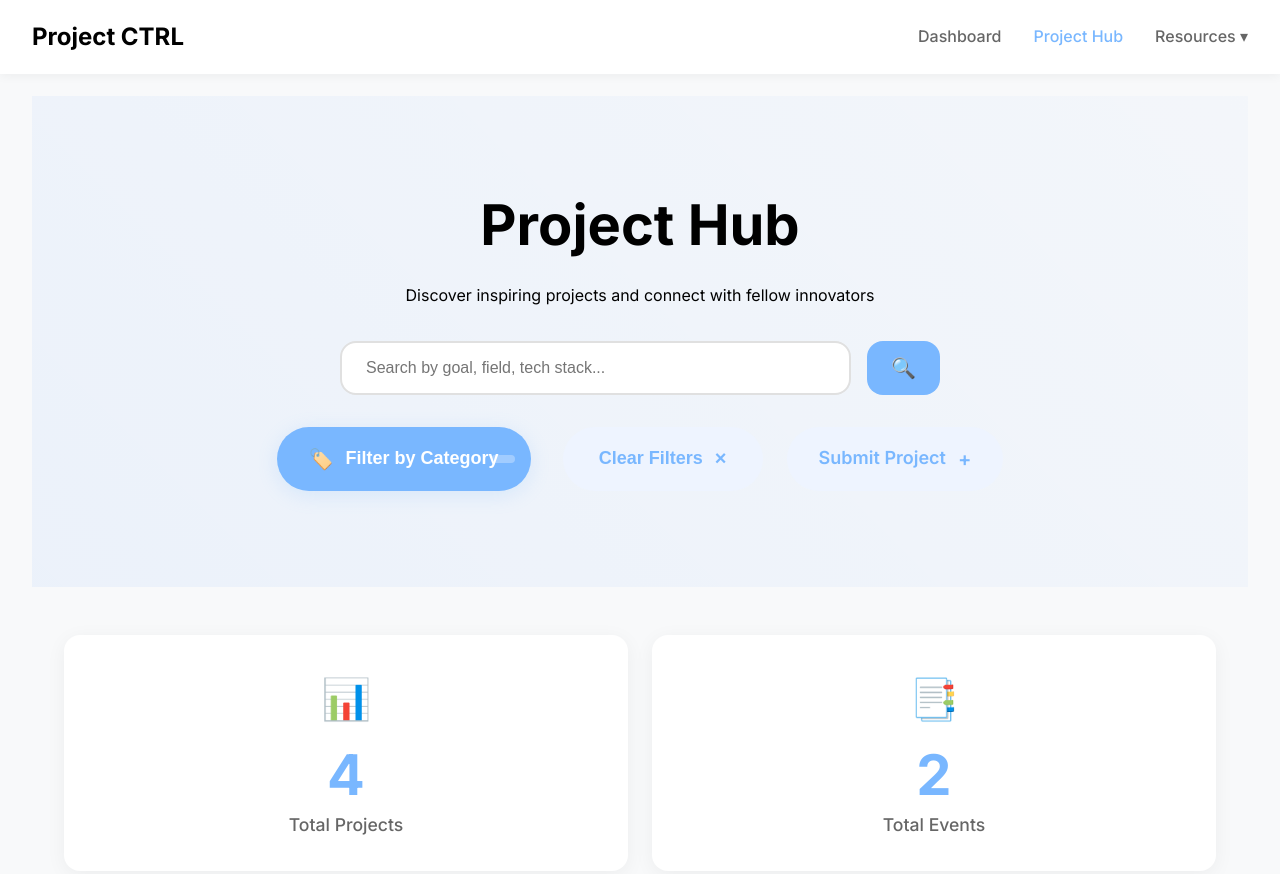
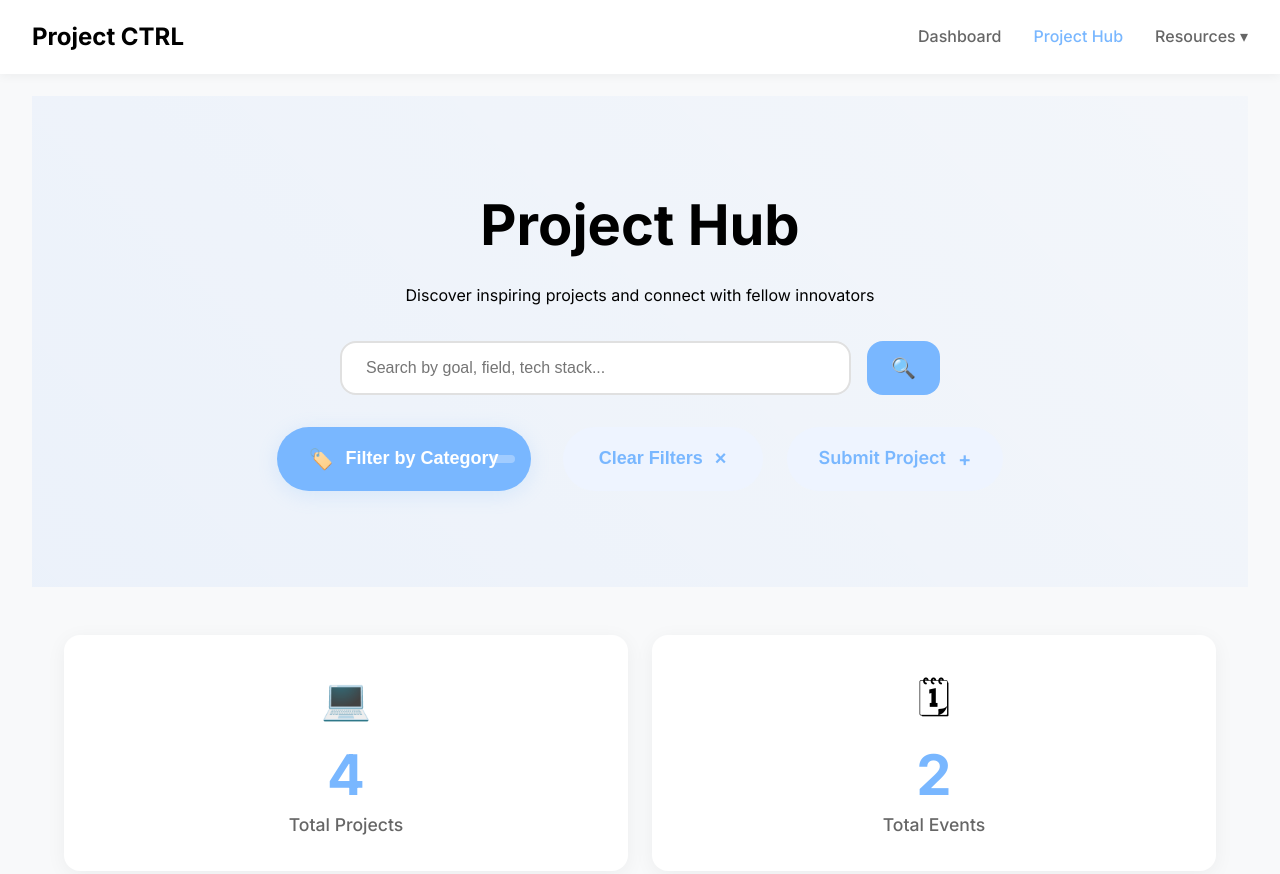
Before and after one commit to theprojectctrl/ctrl, a plain HTML site: page projects.html in a window 1280 px wide. Shown: the top 874 px of the page. Drawn offline with Linux system fonts and the light colour scheme.

Commit message:
changed events & project metric icon emojis

```diff
--- a/projects.html
+++ b/projects.html
@@ -100,12 +100,12 @@
       <div class="content-wrapper">
         <div class="impact-metrics">
           <div class="metric-card">
-            <div class="metric-icon">📊</div>
+            <div class="metric-icon">💻</div>
             <div class="metric-value" data-target="4">4</div>
             <div class="metric-label">Total Projects</div>
           </div>
           <div class="metric-card">
-            <div class="metric-icon">📑</div>
+            <div class="metric-icon">🗓</div>
             <div class="metric-value" data-target="2">2</div>
             <div class="metric-label">Total Events</div>
           </div>
```
